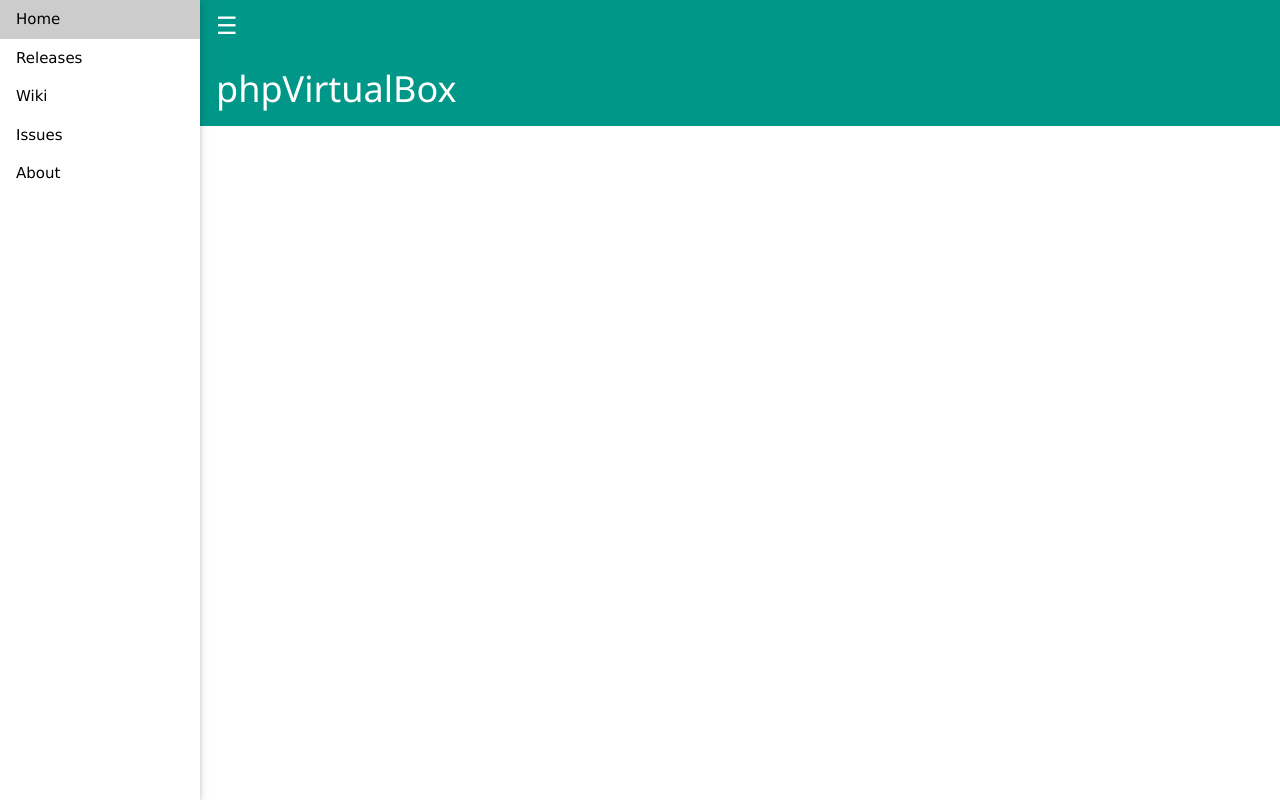
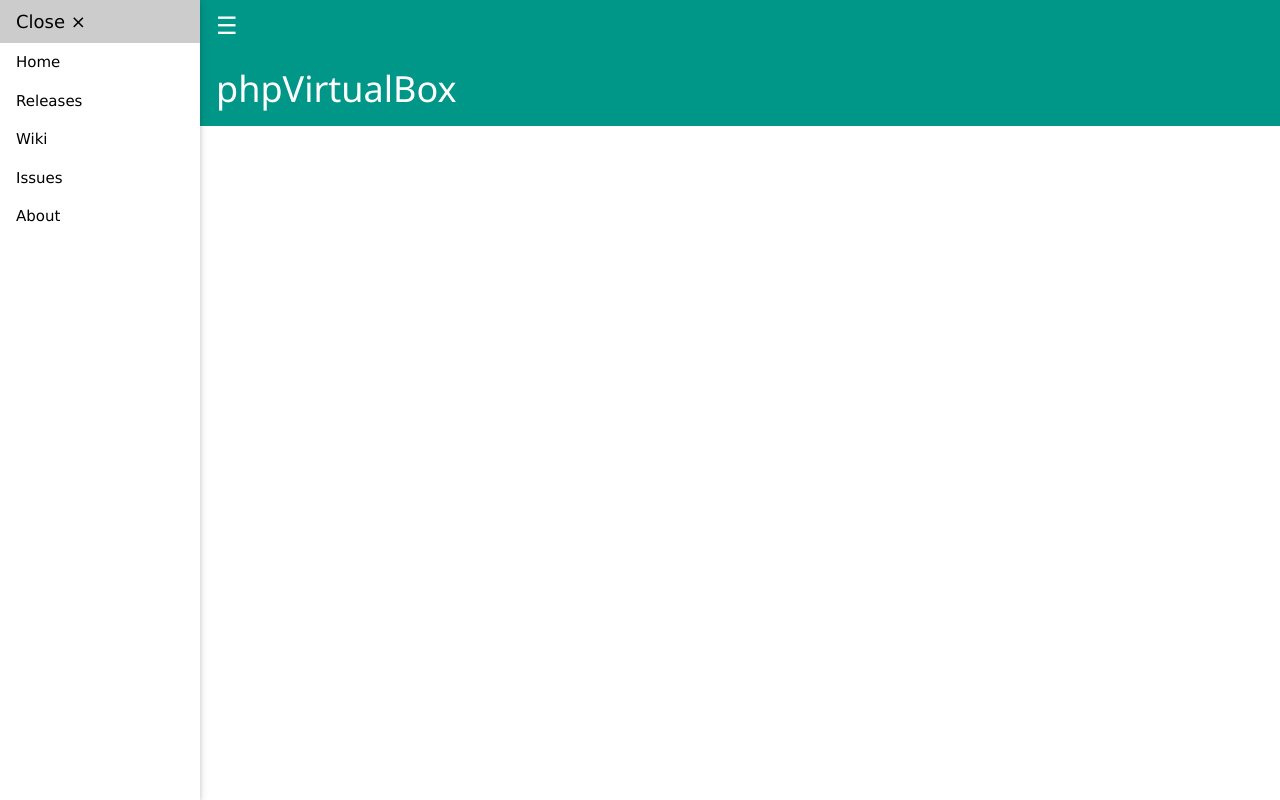
Before and after one commit to phpvirtualbox/phpvirtualbox.github.io, a plain HTML site: page index.html in a window 1280 px wide. Drawn offline with nearby package versions, Linux system fonts and the light colour scheme.

Commit message:
Update index.html

```diff
--- a/index.html
+++ b/index.html
@@ -4,7 +4,7 @@
 </head>
 <body>
 <div class="w3-sidebar w3-bar-block w3-collapse w3-card" style="width:200px;" id="mySidebar">
-  <button class="w3-bar-item w3-button w3-hide-large"
+  <button class="w3-bar-item w3-button w3-large"
   onclick="w3_close()">Close &times;</button>
   <a class="w3-bar-item w3-button" href="index.html">Home</a>
   <a class="w3-bar-item w3-button" href="https://github.com/phpvirtualbox/phpvirtualbox/releases">Releases</a>
```
